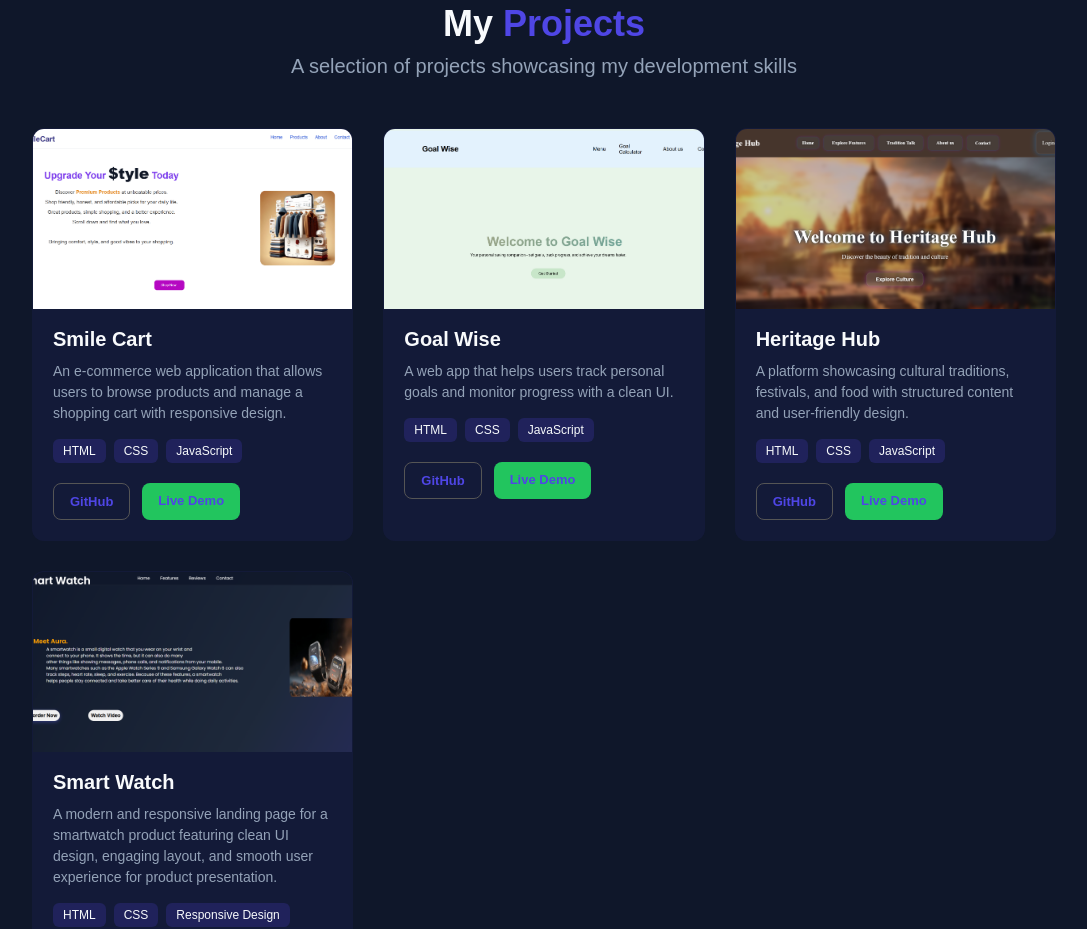
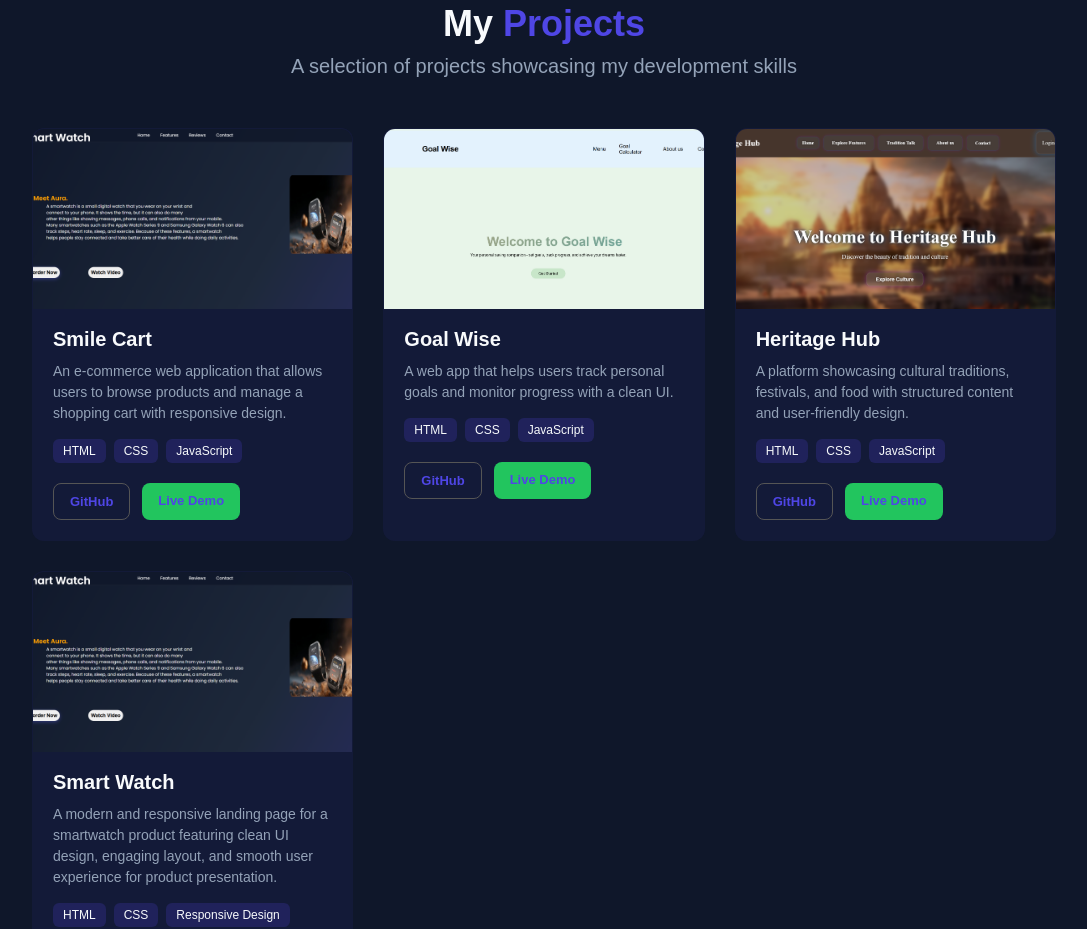
Before and after one commit to kasi-03/FUTURE_FS_01, a website built with Vite: page index.html in a window 1280 px wide. Shown: the part 2097-3026 px from the top of the page, without its empty margins (96-1183 px from the left). Built offline with nearby package versions, Linux system fonts and the light colour scheme.

Commit message:
added images

```diff
--- a/index.html
+++ b/index.html
@@ -128,7 +128,7 @@
 
     <div class="projects-container">
       <div class="project-card">
-        <img src="/photos/Smilecart.png" alt="Smile Cart" class="project-img">
+        <img src="/photos/smartwatch.png" alt="Smile Cart" class="project-img">
 
         <h3>Smile Cart</h3>
         <p class="project-desc">
```
